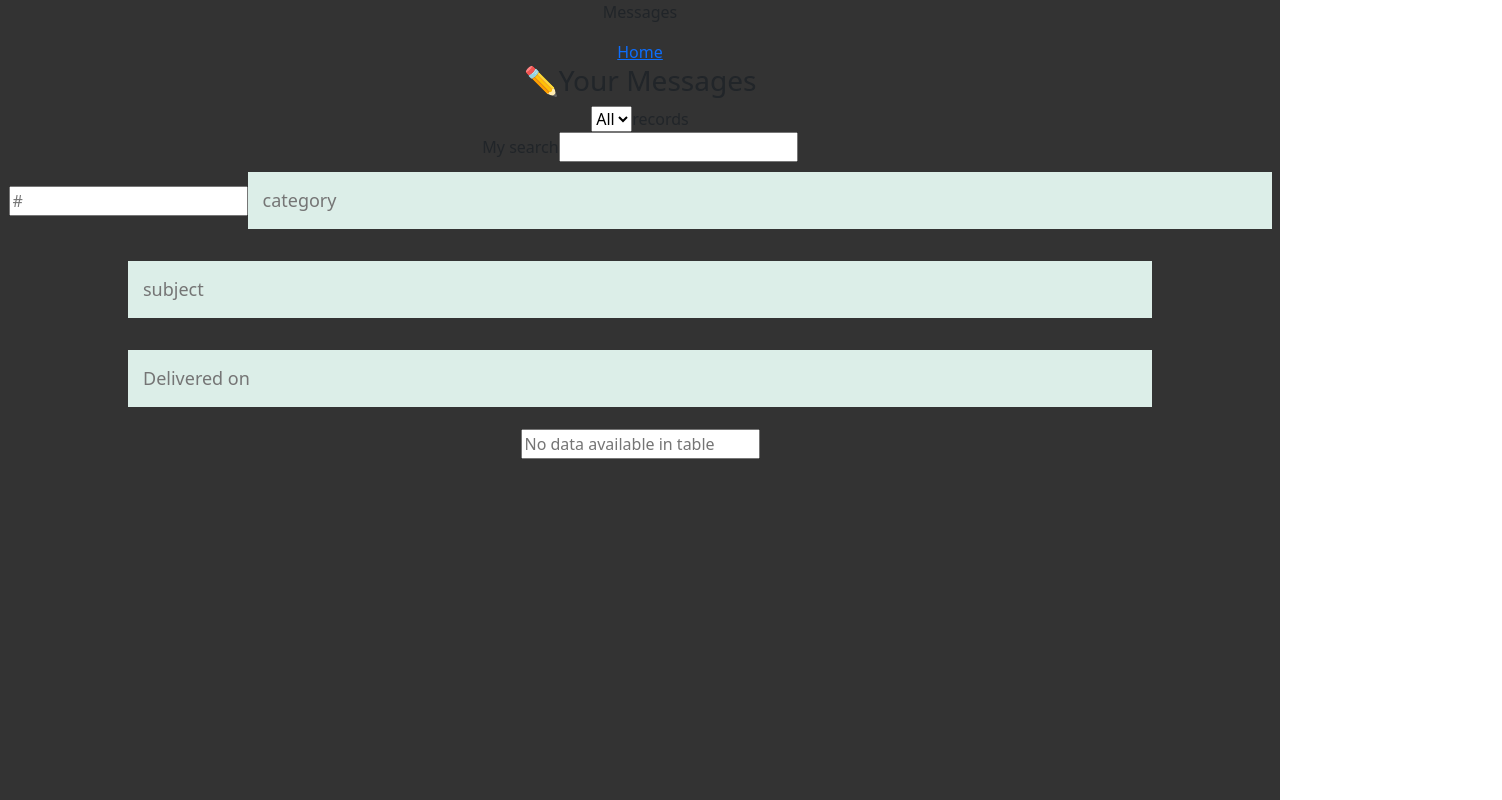
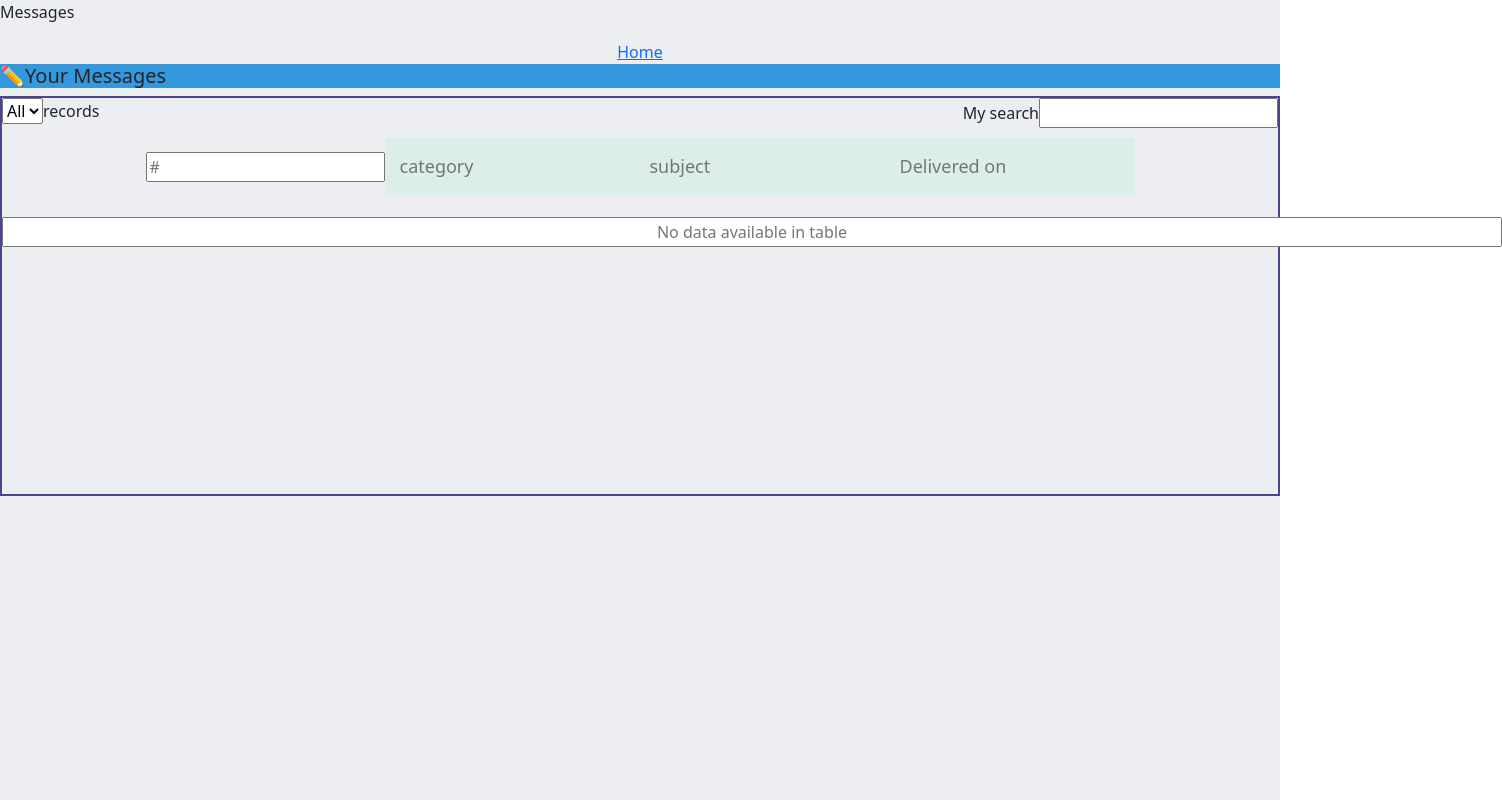
Before and after one commit to manjunadhb/PulseProject2202, a React (Create React App) app: page /home in a window 1280 px wide. Both pictures are taken after a click on the button "Messages". Shown: the top 800 px of the page, 1502 px wide, since content can reach past the window. Built offline with nearby package versions, Linux system fonts and the light colour scheme; a web font is replaced by a local one.

Commit message:
modified scss

```diff
--- a/src/App.scss
+++ b/src/App.scss
@@ -602,5 +602,41 @@ padding: 30px;
 $primary: rgb(50, 102, 50);
 $secondary:rgb(190, 189, 189);
 
+.messageBody
+{
+  background-color: #eceef1;
+  height: 1000px;
+}
+.para
+{
+
+  text-align: left;
+}
+.activities
+{
+  background-color: #3598dc;
+  text-align: left;
+  font-size:20px;
+}
+.select
+{
+
+  display: flex;
+  justify-content: space-between;
+}
+#burgers
+{
+  width: 250px;
+}
+.datatable
+{
+  width: 1500px;
+  text-align: center;
+}
+.messageBorder
+{
+  border:2px solid rgb(71, 71, 143);
+  height: 400px;
+}
 
 @import '../node_modules/bootstrap/scss/bootstrap.scss'
--- a/src/components/Messages.js
+++ b/src/components/Messages.js
@@ -7,7 +7,8 @@ function Messages() {
    <a className=''href='/home'>Home</a>
 
       <h3 className='activities'>&#9999;Your Messages</h3>
-      <div className='select'>
+      <div className='messageBorder'>
+         <div className='select'>
         <div>
       <select  name='records'>
         <option>All</option>
@@ -44,6 +45,8 @@ function Messages() {
           <input className='datatable' placeholder='No data available in table'></input>
         </div>
         </div>
+
+        </div>
   )
 }
 
```
Also changed, not shown: src/App.css, 1 other file (tests, documents, lock files or other folders).
